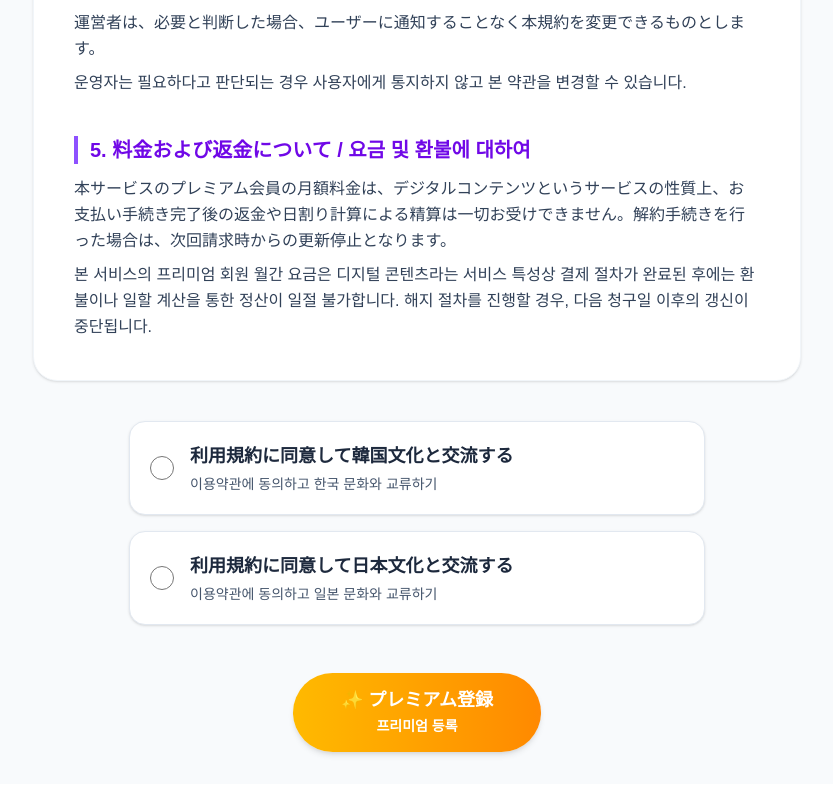
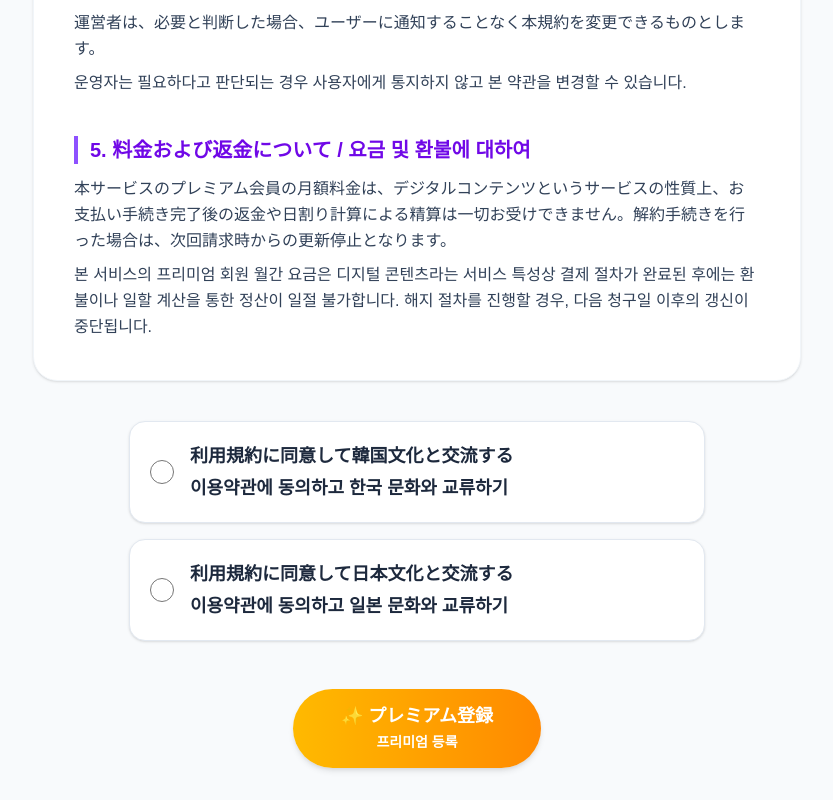
Before and after one commit to pen-pal-mvp/pen-pal-mvp, a Next.js app: page /terms in a window 1280 px wide. Shown: the part 1318-2118 px from the top of the page, without its empty margins (223-1056 px from the left). Built offline with nearby package versions, Linux system fonts and the light colour scheme.

Commit message:
利用規約画面の文化選択ラジオボタンの韓国語を日本語と同サイズ・色に修正

```diff
--- a/app/terms/page.tsx
+++ b/app/terms/page.tsx
@@ -92,13 +92,13 @@ export default function TermsPage() {
 
         </div>
 
-        {/* 追加：文化交流の同意選択エリア */}
+        {/* 文化交流の同意選択エリア */}
         <div className="flex flex-col gap-4 items-center justify-center pt-2">
           <label className="flex items-center gap-4 cursor-pointer p-5 bg-white border border-slate-200 rounded-2xl hover:border-violet-300 hover:bg-violet-50 transition-all w-full max-w-xl shadow-sm">
             <input type="radio" name="agreement_culture" className="w-6 h-6 accent-violet-600 shrink-0 cursor-pointer" />
             <div className="flex flex-col">
               <span className="font-bold text-slate-800 text-base sm:text-lg">利用規約に同意して韓国文化と交流する</span>
-              <span className="text-sm font-medium text-slate-600 mt-1">이용약관에 동의하고 한국 문화와 교류하기</span>
+              <span className="font-bold text-slate-800 text-base sm:text-lg mt-1">이용약관에 동의하고 한국 문화와 교류하기</span>
             </div>
           </label>
 
@@ -106,7 +106,7 @@ export default function TermsPage() {
             <input type="radio" name="agreement_culture" className="w-6 h-6 accent-violet-600 shrink-0 cursor-pointer" />
             <div className="flex flex-col">
               <span className="font-bold text-slate-800 text-base sm:text-lg">利用規約に同意して日本文化と交流する</span>
-              <span className="text-sm font-medium text-slate-600 mt-1">이용약관에 동의하고 일본 문화와 교류하기</span>
+              <span className="font-bold text-slate-800 text-base sm:text-lg mt-1">이용약관에 동의하고 일본 문화와 교류하기</span>
             </div>
           </label>
         </div>
```
